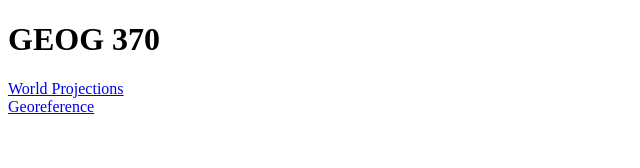
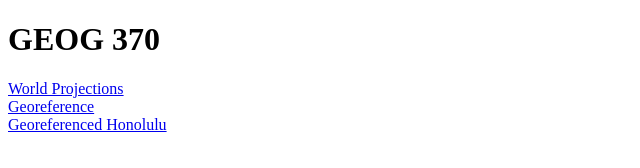
Before and after one commit to logantimm/GEOG370, a plain HTML site: page index.html in a window 1280 px wide. Shown: the whole page, without its empty margins (0-640 px from the left). Drawn offline with Linux system fonts and the light colour scheme.

Commit message:
fixed url

```diff
--- a/index.html
+++ b/index.html
@@ -8,6 +8,7 @@
 <body>
     <h1>GEOG 370</h1>
     <a href="./Worldprojections/worldprojections.html">World Projections</a></br>
-    <a href="./georeference/unctiles.html">Georeference</a>
+    <a href="./georeference/unctiles.html">Georeference</a></br>
+    <a href="./homework4/honolulutiles/">Georeferenced Honolulu</a>
 </body>
 </html>
```
